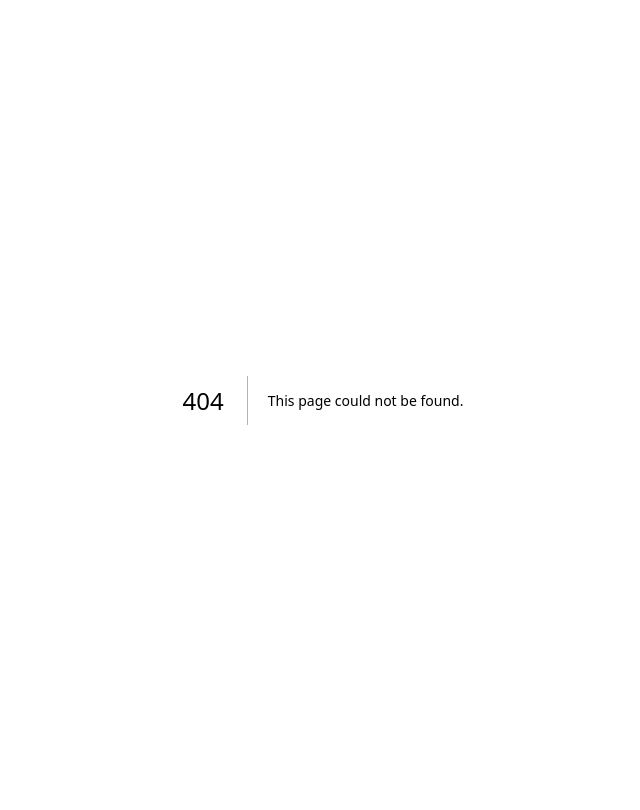
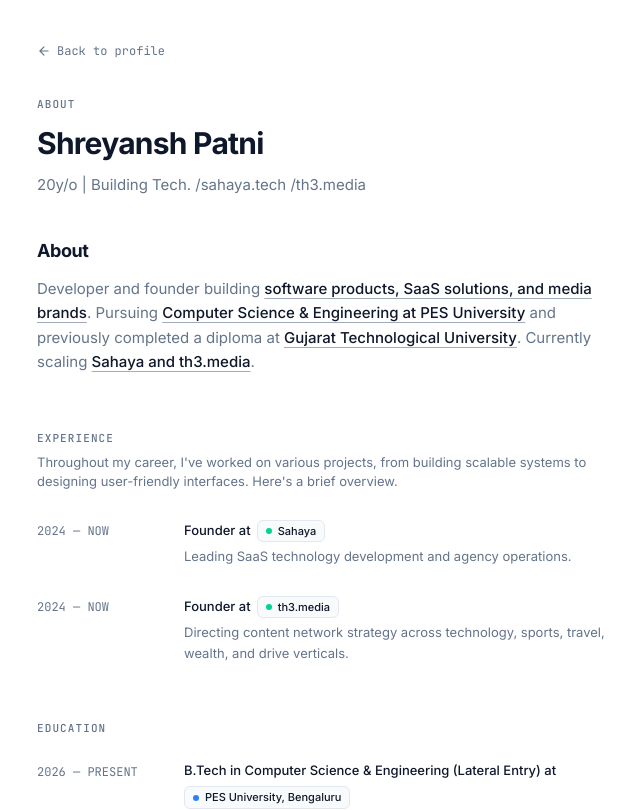
Before and after one commit to Shreyansh-patni/shreyansh_portfolio, a Next.js app: page /about in a window 1280 px wide. Before the commit this address had no page. Shown: the top 810 px of the page, without its empty margins (317-957 px from the left). Built offline with nearby package versions, Linux system fonts and the light colour scheme.

Commit message:
Add About profile page

```diff
--- /dev/null
+++ b/app/about/page.tsx
@@ -0,0 +1,147 @@
+import React from "react";
+import Link from "next/link";
+import type { Metadata } from "next";
+import { profile } from "@/content/profile";
+import { socialAccounts } from "@/content/social";
+import { AboutSection } from "@/components/profile/AboutSection";
+import { ExperienceSection } from "@/components/experience/ExperienceSection";
+import { EducationSection } from "@/components/education/EducationSection";
+import { BusinessesSection } from "@/components/businesses/BusinessesSection";
+import { ProjectsSection } from "@/components/projects/ProjectsSection";
+import { SocialLinksSection } from "@/components/social/SocialLinksSection";
+
+export const metadata: Metadata = {
+  title: "About",
+  description:
+    "Developer and founder building software products, SaaS solutions, and media brands. Pursuing Computer Science & Engineering at PES University.",
+  alternates: {
+    canonical: "https://shreyansh.cc/about",
+  },
+  openGraph: {
+    title: "About — Shreyansh Patni",
+    description:
+      "Developer and founder building software products, SaaS solutions, and media brands.",
+    url: "https://shreyansh.cc/about",
+  },
+};
+
+const jsonLdProfilePage = {
+  "@context": "https://schema.org",
+  "@type": "ProfilePage",
+  name: "About Shreyansh Patni",
+  url: "https://shreyansh.cc/about",
+  mainEntity: {
+    "@type": "Person",
+    "@id": "https://shreyansh.cc#person",
+    name: profile.name,
+    url: "https://shreyansh.cc",
+    image: "https://shreyansh.cc/images/profile/avatar.png",
+    description: profile.about,
+    jobTitle: "Developer & Founder",
+    sameAs: socialAccounts.map((account) => account.url),
+    alumniOf: [
+      {
+        "@type": "EducationalOrganization",
+        name: "PES University",
+      },
+      {
+        "@type": "EducationalOrganization",
+        name: "Gujarat Technological University",
+      },
+    ],
+    worksFor: [
+      {
+        "@type": "Organization",
+        name: "Sahaya",
+        url: "https://sahaya.tech",
+      },
+      {
+        "@type": "Organization",
+        name: "th3.media",
+        url: "https://th3.media",
+      },
+    ],
+  },
+};
+
+export default function AboutPage() {
+  return (
+    <main className="max-w-[620px] mx-auto px-5 sm:px-6 pt-10 pb-20 w-full">
+      <head>
+        <script
+          type="application/ld+json"
+          dangerouslySetInnerHTML={{
+            __html: JSON.stringify(jsonLdProfilePage),
+          }}
+        />
+      </head>
+
+      {/* Top Back Link */}
+      <div className="mb-8">
+        <Link
+          href="/"
+          className="group inline-flex items-center gap-1.5 text-[12px] font-mono text-muted-foreground hover:text-foreground transition-colors"
+        >
+          <svg
+            className="w-3.5 h-3.5 stroke-current fill-none group-hover:-translate-x-0.5 transition-transform"
+            strokeWidth="2"
+            viewBox="0 0 24 24"
+            aria-hidden="true"
+          >
+            <path
+              d="M19 12H5M12 19l-7-7 7-7"
+              strokeLinecap="round"
+              strokeLinejoin="round"
+            />
+          </svg>
+          <span>Back to profile</span>
+        </Link>
+      </div>
+
+      {/* Page Header */}
+      <header className="mb-10">
+        <div className="text-[11px] font-mono tracking-widest uppercase text-muted-foreground font-medium mb-3">
+          ABOUT
+        </div>
+        <h1 className="text-2xl sm:text-3xl font-bold text-foreground tracking-tight mb-3">
+          {profile.name}
+        </h1>
+        <p className="text-[15px] leading-relaxed text-muted-foreground font-normal">
+          {profile.shortBio}
+        </p>
+      </header>
+
+      {/* Sections Sequence */}
+      <div className="space-y-2">
+        <AboutSection />
+        <ExperienceSection />
+        <EducationSection />
+        <BusinessesSection />
+        <ProjectsSection />
+        <SocialLinksSection />
+      </div>
+
+      {/* Bottom Back Link */}
+      <div className="pt-8 mt-10 border-t border-border/40">
+        <Link
+          href="/"
+          className="group inline-flex items-center gap-1.5 text-[13px] font-mono text-muted-foreground hover:text-foreground transition-colors"
+        >
+          <svg
+            className="w-3.5 h-3.5 stroke-current fill-none group-hover:-translate-x-0.5 transition-transform"
+            strokeWidth="2"
+            viewBox="0 0 24 24"
+            aria-hidden="true"
+          >
+            <path
+              d="M19 12H5M12 19l-7-7 7-7"
+              strokeLinecap="round"
+              strokeLinejoin="round"
+            />
+          </svg>
+          <span>Back to profile</span>
+        </Link>
+      </div>
+    </main>
+  );
+}
--- a/app/sitemap.ts
+++ b/app/sitemap.ts
@@ -10,6 +10,12 @@
       lastModified,
       changeFrequency: "weekly",
       priority: 1.0,
+    },
+    {
+      url: `${baseUrl}/about`,
+      lastModified,
+      changeFrequency: "monthly",
+      priority: 0.9,
     },
     {
       url: `${baseUrl}/projects`,
```
